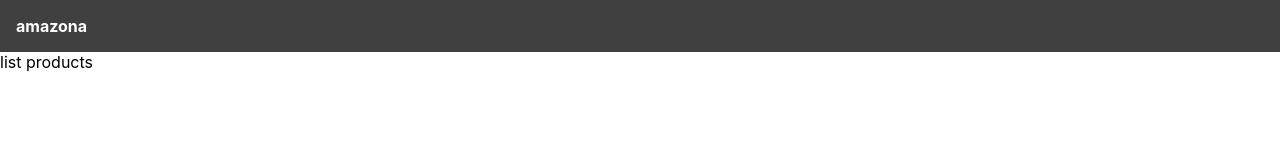
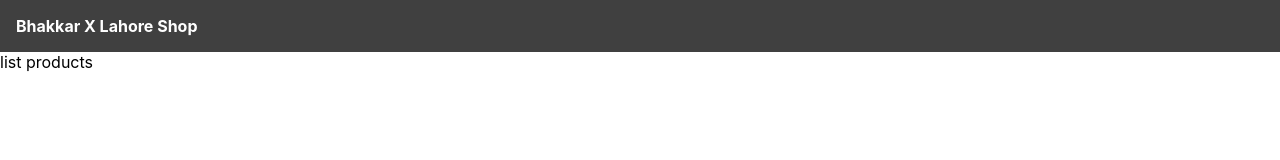
Before and after one commit to Aemal7/ecommerce-website-project, a React (Create React App) app in the folder frontend/: page / in a window 1280 px wide. Shown: the top 160 px of the page. Built offline with nearby package versions, Linux system fonts and the light colour scheme.

Commit message:
small changes

```diff
--- a/frontend/src/App.js
+++ b/frontend/src/App.js
@@ -2,7 +2,7 @@ function App() {
   return (
     <div>
       <header>
-        <a href="/">amazona</a>
+        <a href="/">Bhakkar X Lahore Shop</a>
       </header>
       <main>list products</main>
     </div>
```
